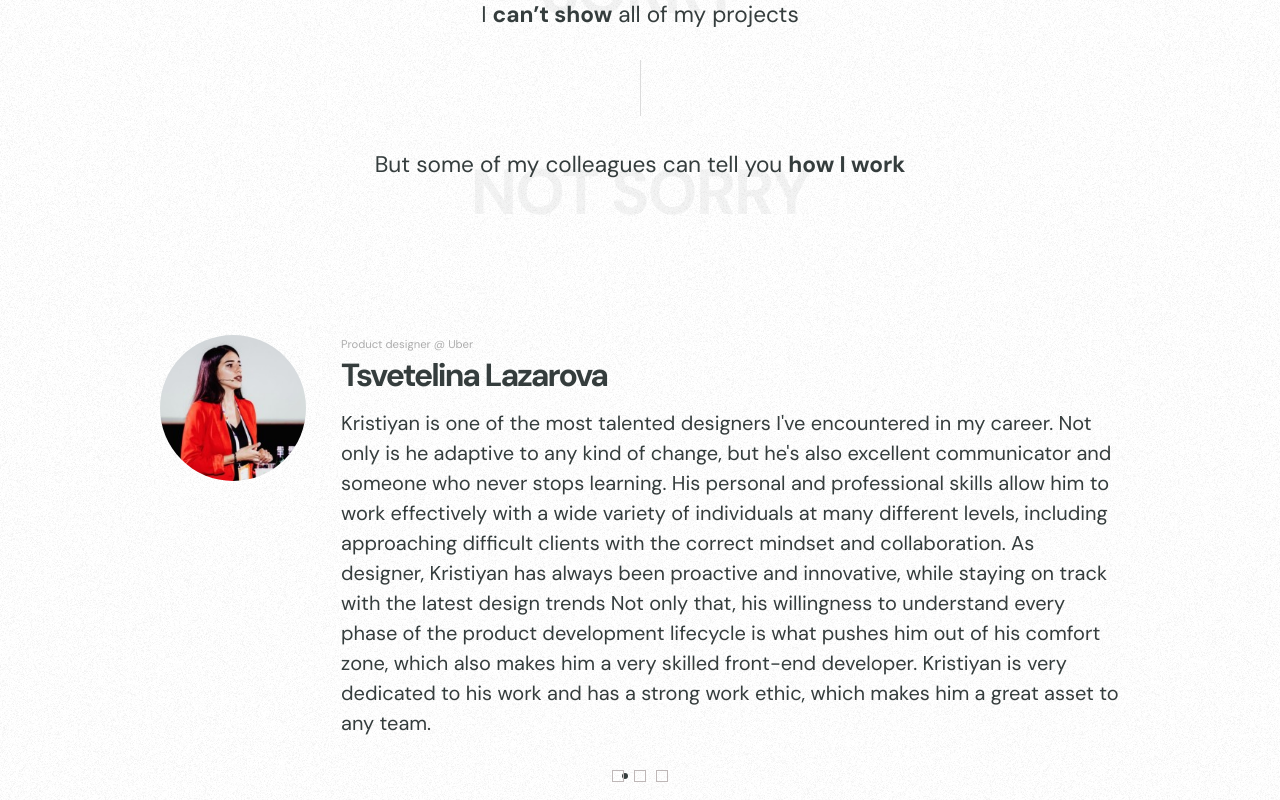
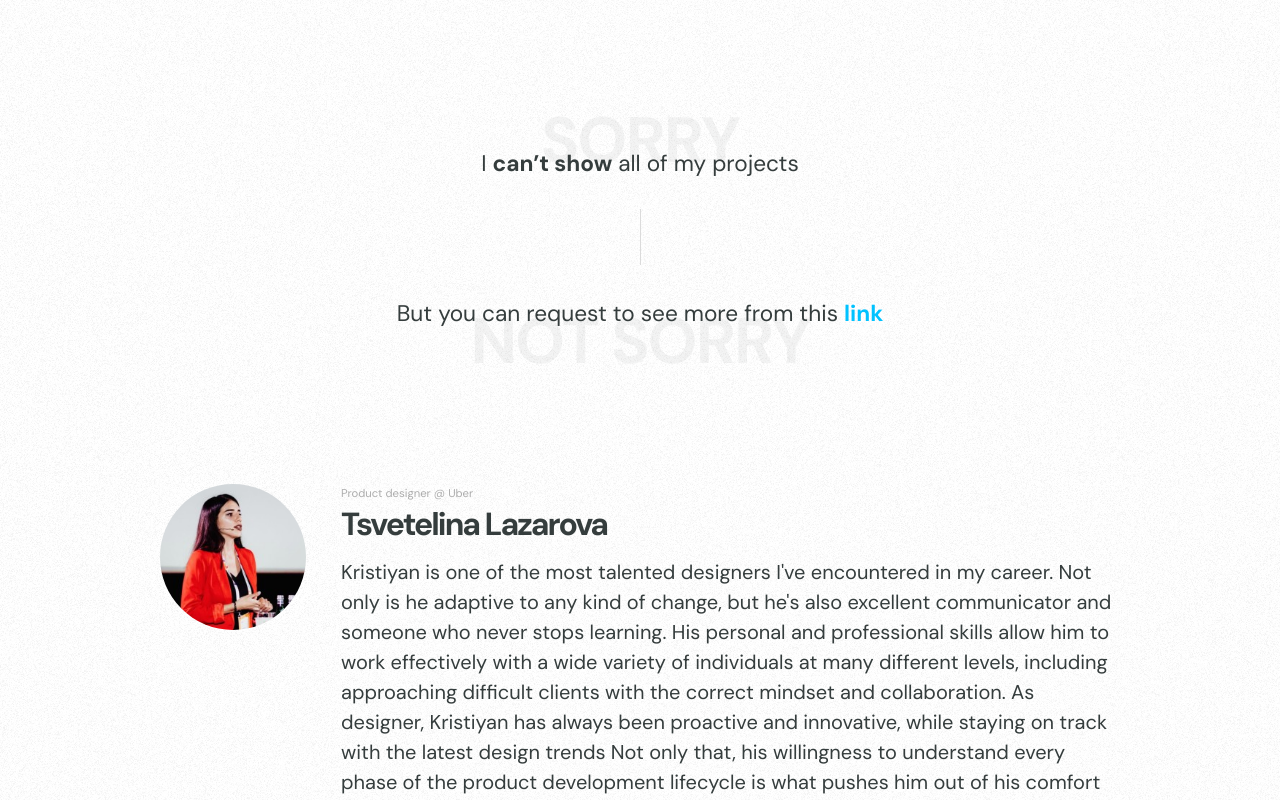
Before and after one commit to ksrebrev/portfolio, a React app: page / in a window 1280 px wide. Shown: the part 3899-4699 px from the top of the page. Built offline with nearby package versions, Linux system fonts and the light colour scheme.

Commit message:
added case studies

```diff
--- a/src/components/work/about/index.js
+++ b/src/components/work/about/index.js
@@ -109,7 +109,7 @@ const About = () => {
         <li>
           <DevIcon />
           <h5>
-            My complimentary skills in <strong>web development</strong>,
+            My complimentary skills in <strong>web development</strong>,{" "}
             <strong>branding</strong> and <strong>business analysis</strong>{" "}
             help me to work better in teams and understand the whole picture.
           </h5>
--- a/src/components/work/testimonials/index.js
+++ b/src/components/work/testimonials/index.js
@@ -19,7 +19,14 @@ const Testimonials = () => (
       </h5>
       <h2>Not sorry</h2>
       <h5>
-        But some of my colleagues can tell you <strong>how I work</strong>
+        But you can request to see more from this{" "}
+        <a
+          href="https://drive.google.com/file/d/1RuAPlHiRRkFoqKhuXReYWGonppOWTpcn/view?usp=sharing"
+          target="_blank"
+          rel="noopener noreferrer"
+        >
+          <strong>link</strong>
+        </a>
       </h5>
     </div>
     <Carousel
--- a/src/components/work/testimonials/styles.scss
+++ b/src/components/work/testimonials/styles.scss
@@ -24,6 +24,11 @@
 
     h5 {
       font-weight: 400;
+
+      a {
+        text-decoration: none;
+        color: var(--accent400);
+      }
     }
 
     h5:first-of-type {
@@ -47,6 +52,7 @@
       top: -50px;
       text-transform: uppercase;
       width: 100%;
+      pointer-events: none;
 
       @media all and (max-width: $mobile) {
         top: -25px;
```
Also changed, not shown: src/assets/jpg/my-photo.jpg.
